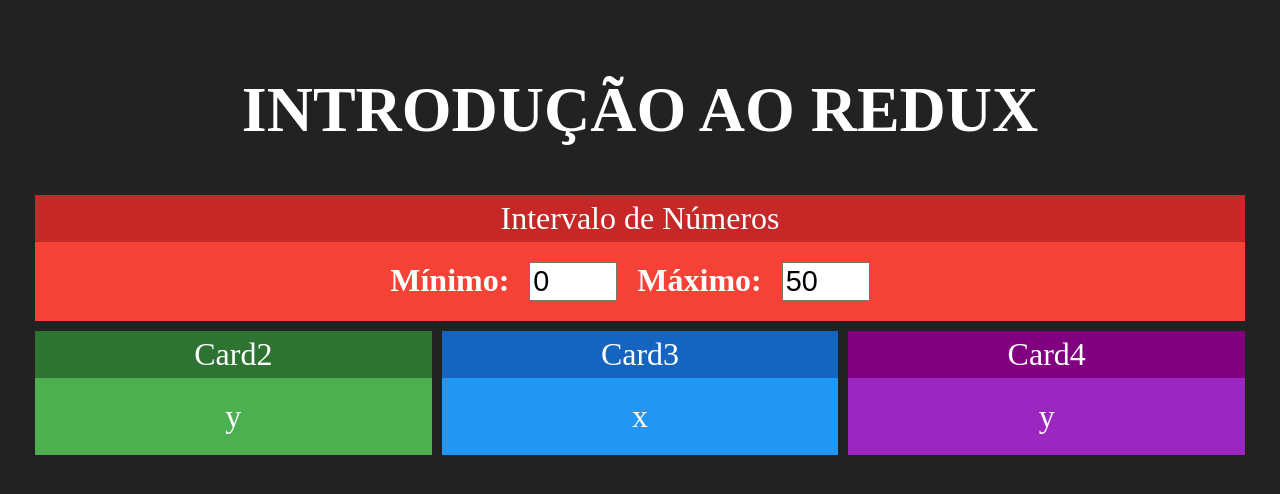
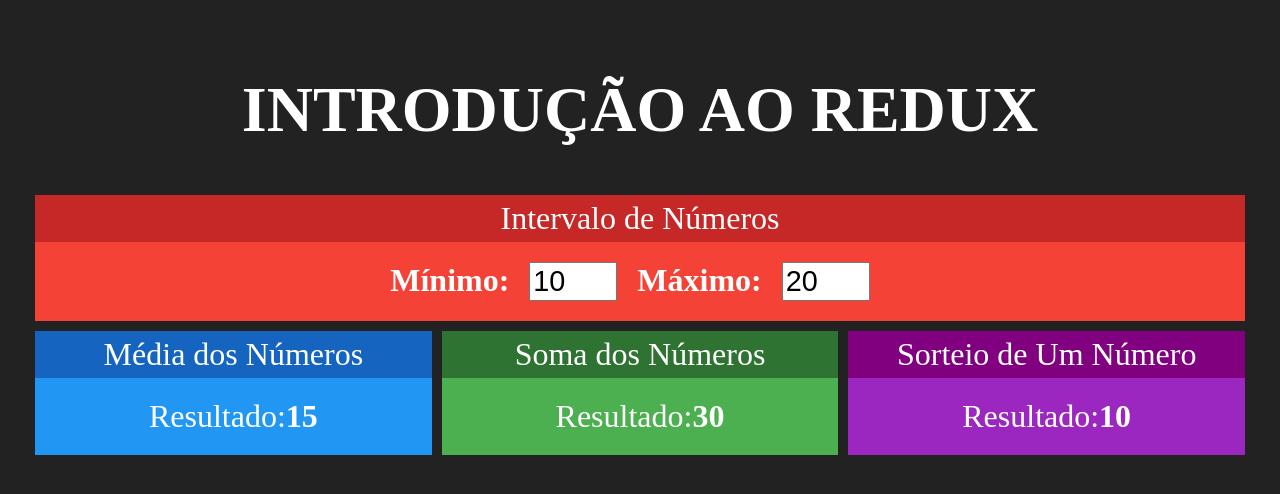
Before and after one commit to MaestroPravaler/redux_intro, a React (Create React App) app: page / in a window 1280 px wide. Shown: the top 494 px of the page. Built offline with nearby package versions, Linux system fonts and the light colour scheme.

Commit message:
Utilizando setState (Hooks)

```diff
--- a/src/App.js
+++ b/src/App.js
@@ -1,25 +1,28 @@
-import logo from "./logo.svg";
+import React, { useState } from "react";
 import "./App.css";
-import Card from "./components/Card";
+
 import Intervalo from "./components/Intervalo";
+import Soma from "./components/Soma";
+import Media from "./components/Media";
+import Sorteio from "./components/Sorteio";
 
 function App() {
+
+    const [min, setMin] = useState(10);
+    const [max, setMax] = useState(20);
+
     return (
         <div className="App">
             <h1>INTRODUÇÃO AO REDUX</h1>
             <div className="row">
-                <Intervalo></Intervalo>
+                <Intervalo min={min} max={max}
+                    onMinChanged={setMin} onMaxChanged={setMax}>
+                </Intervalo>
             </div>
             <div className="row">
-                <Card title="Card2" green>
-                    y
-                </Card>
-                <Card title="Card3" blue>
-                    x
-                </Card>
-                <Card title="Card4" purple>
-                    y
-                </Card>
+                <Media min={min} max={max}></Media>
+                <Soma min={min} max={max}></Soma>
+                <Sorteio min={min} max={max}></Sorteio>
             </div>
         </div>
     );
--- a/src/components/Intervalo.jsx
+++ b/src/components/Intervalo.jsx
@@ -4,16 +4,25 @@
 import Card from './Card';
 
 export default props => {
+    const { min, max } = props;
     return (
         <Card title="Intervalo de Números" red>
             <div className="Intervalo">
                 <span>
                     <strong>Mínimo:</strong>
-                    <input type="number" value={0} readOnly/>
+                    <input
+                        type="number"
+                        value={min}
+                        onChange={(e) => props.onMinChanged(+e.target.value)}
+                    />
                 </span>
                 <span>
                     <strong>Máximo:</strong>
-                    <input type="number" value={50} readOnly/>
+                    <input
+                        type="number"
+                        value={max}
+                        onChange={(e) => props.onMaxChanged(+e.target.value)}
+                    />
                 </span>
             </div>
         </Card>
--- /dev/null
+++ b/src/components/Media.jsx
@@ -0,0 +1,18 @@
+import React from "react";
+
+import Card from "./Card";
+
+export default (props) => {
+    const min = props.min;
+    const max = props.max;
+    return (
+        <Card title="Média dos Números" blue>
+            <div>
+                <span>
+                    <span>Resultado:</span>
+                    <strong>{(min + max) / 2}</strong>
+                </span>
+            </div>
+        </Card>
+    );
+};
--- /dev/null
+++ b/src/components/Soma.jsx
@@ -0,0 +1,21 @@
+import React from "react";
+
+import Card from "./Card";
+
+export default (props) => {
+    // const min = props.min;
+    // const max = props.max;
+
+    // outra maneira
+    const {min, max} = props;
+    return (
+        <Card title="Soma dos Números" green>
+            <div>
+                <span>
+                    <span>Resultado:</span>
+                    <strong>{min + max}</strong>
+                </span>
+            </div>
+        </Card>
+    );
+};
--- /dev/null
+++ b/src/components/Sorteio.jsx
@@ -0,0 +1,18 @@
+import React from "react";
+
+import Card from "./Card";
+
+export default (props) => {
+    const { min, max } = props;
+    const aleatorio = parseInt(Math.random() * (max - min)) + min
+    return (
+        <Card title="Sorteio de Um Número" purple>
+            <div>
+                <span>
+                    <span>Resultado:</span>
+                    <strong>{aleatorio}</strong>
+                </span>
+            </div>
+        </Card>
+    );
+};
```
